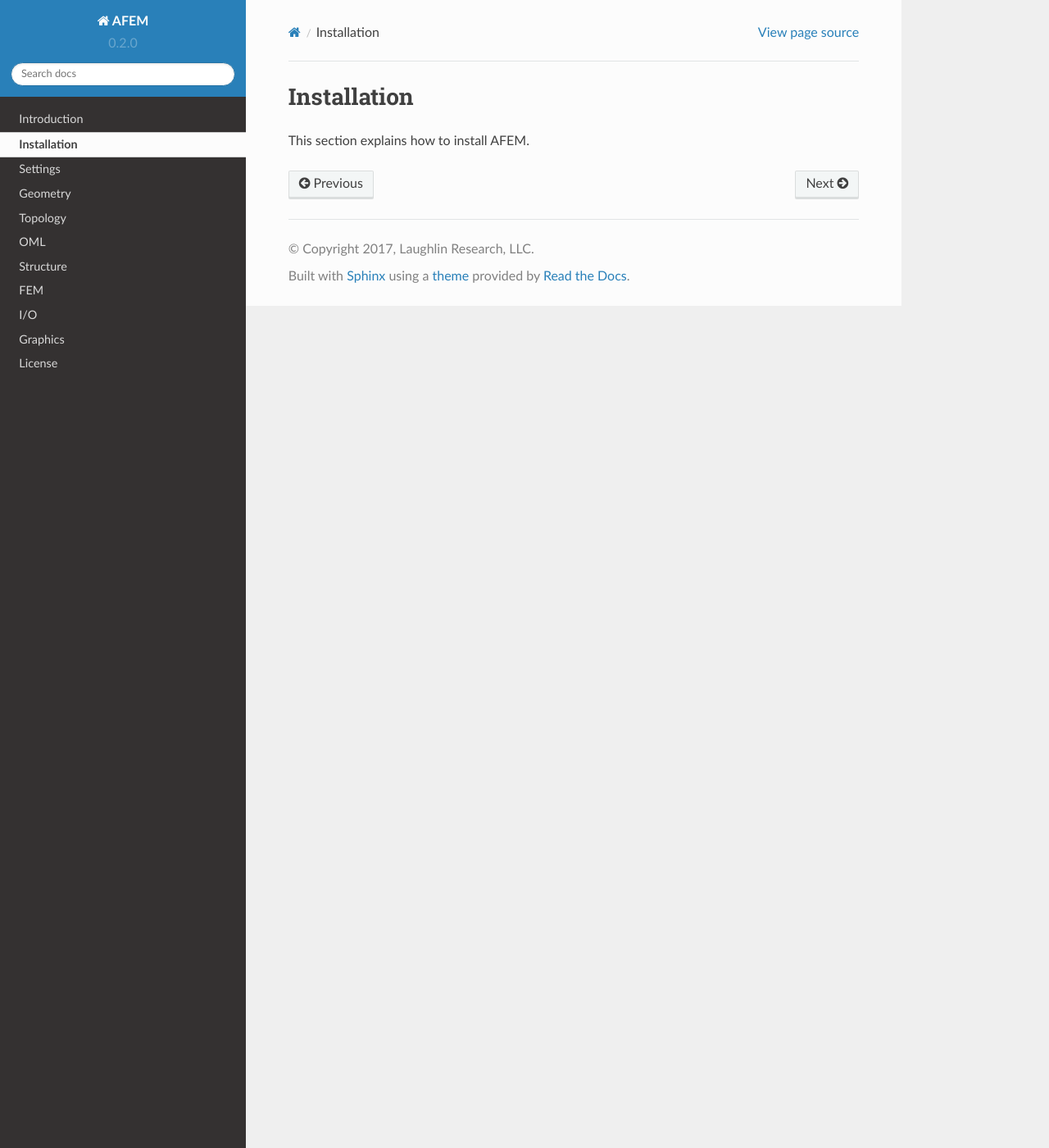
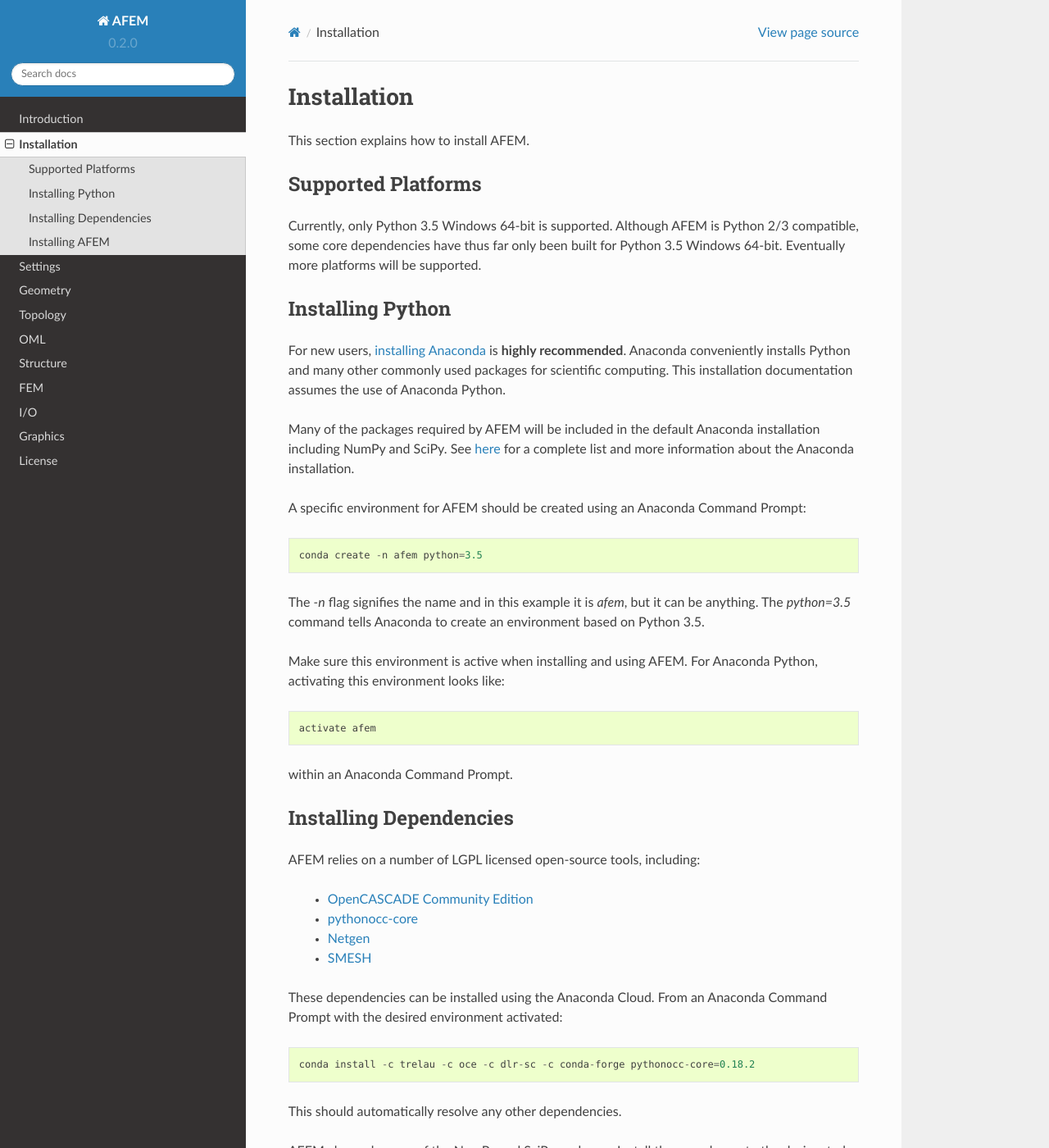
Before and after one commit to trelau/AFEM, a Sphinx documentation site: the page built from docs/source/installation.rst, in a window 1280 px wide and 1400 px high. Shown: the whole window at 82% size. Built offline with Sphinx 7.4.7 and the Read the Docs theme 2.0.0, drawn with Linux system fonts in a browser that asks for light colours; some of the changed text lies outside the part shown.

Commit message:
Updated installation docs and fixed readme

```diff
--- a/docs/source/installation.rst
+++ b/docs/source/installation.rst
@@ -1,3 +1,77 @@
 Installation
 ============
 This section explains how to install AFEM.
+
+Supported Platforms
+-------------------
+Currently, only Python 3.5 Windows 64-bit is supported. Although AFEM is
+Python 2/3 compatible, some core dependencies have thus far only been built
+for Python 3.5 Windows 64-bit. Eventually more platforms will be supported.
+
+Installing Python
+-----------------
+For new users, `installing Anaconda <https://www.continuum.io/downloads>`_ is
+**highly recommended**. Anaconda conveniently installs Python and many other
+commonly used packages for scientific computing. This installation
+documentation assumes the use of Anaconda Python.
+
+Many of the packages required by AFEM will be included in the default Anaconda
+installation including NumPy and SciPy. See
+`here <https://docs.continuum.io/anaconda/pkg-docs>`_ for a complete list
+and more information about the Anaconda installation.
+
+A specific environment for AFEM should be created using an Anaconda Command
+Prompt::
+
+    conda create -n afem python=3.5
+
+The *-n* flag signifies the name and in this example it is *afem*, but it
+can be anything. The *python=3.5* command tells Anaconda to create an
+environment based on Python 3.5.
+
+Make sure this environment is active when installing and using AFEM. For
+Anaconda Python, activating this environment looks like::
+
+    activate afem
+
+within an Anaconda Command Prompt.
+
+Installing Dependencies
+-----------------------
+AFEM relies on a number of LGPL licensed open-source tools, including:
+
+    * `OpenCASCADE Community Edition <https://github.com/tpaviot/oce/releases/tag/OCE-0.18.1>`_
+    * `pythonocc-core <https://github.com/trelau/pythonocc-core/releases/tag/0.18.2>`_
+    * `Netgen <https://github.com/trelau/netgen/releases/tag/6.3>`_
+    * `SMESH <https://github.com/trelau/smesh/releases/tag/7.7.2>`_
+
+These dependencies can be installed using the Anaconda Cloud. From an Anaconda
+Command Prompt with the desired environment activated::
+
+    conda install -c trelau -c oce -c dlr-sc -c conda-forge pythonocc-core=0.18.2
+
+This should automatically resolve any other dependencies.
+
+AFEM also makes use of the NumPy and SciPy packages. Install these packages
+to the designated environment by::
+
+    conda install numpy scipy
+
+At this point all dependencies should be installed.
+
+Installing AFEM
+---------------
+AFEM is currently distributed in source form and can be installed using the
+standard command::
+
+    python setup.py install
+
+This command should be performed within an Anaconda Command Prompt with the
+designated environment activated.
+
+After installation examples are available and unit tests can be performed::
+
+    cd docs
+    python run_tests.py
+
+Failed tests can be reported to support@laughlinresearch.com
```
Also changed, not shown: README.md (+3 -3 lines).
